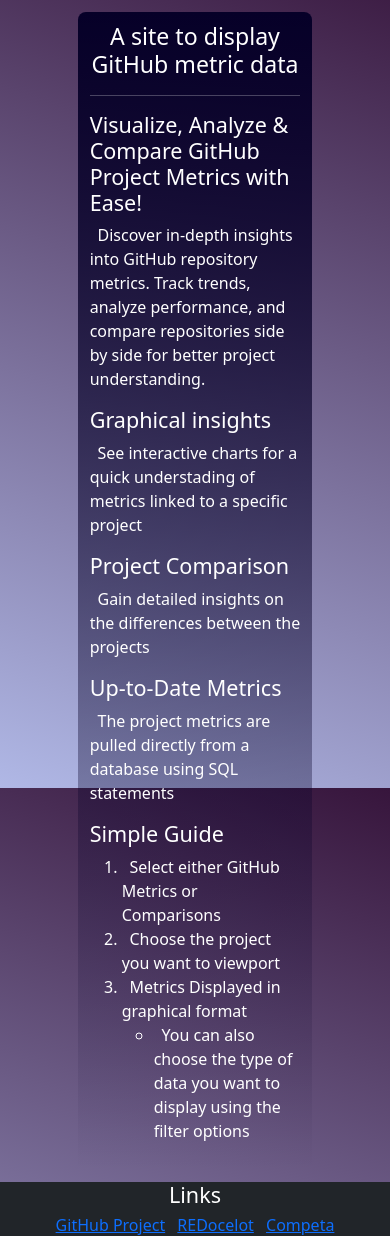
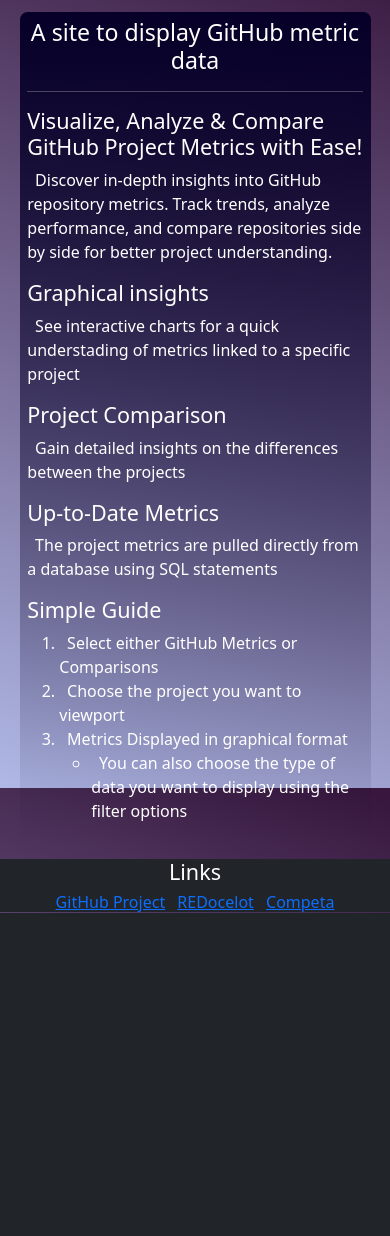
Before and after one commit to prosk8tr/hackcamp-2024, a Flask app: page /home in a window 390 px wide. Shown: the part 56-1292 px from the top of the page. After the commit the page ends 969 px from the top, so only its background shows below. Run offline with Flask 3, Linux system fonts and the light colour scheme.

Commit message:
Add files via upload
Made it so that the min text box margins decrease in size when the size of the screen is smaller

```diff
--- a/fish/static/css/my-style.css
+++ b/fish/static/css/my-style.css
@@ -38,3 +38,17 @@
     color: white;
     line-height: 5vmin; /* Vertically centers text */
 }
+
+/* Responsive styling for smaller screens */
+@media (max-width: 768px) {
+    .text-board {
+        margin: 3vmin 10vmin; /* Reduce horizontal margin for tablets and small laptops */
+    }
+}
+
+@media (max-width: 576px) {
+    .text-board {
+        margin: 3vmin 5vmin; /* Further reduce horizontal margin for phones */
+        padding: 2vmin; /* Adjust padding for smaller screens */
+    }
+}
```
